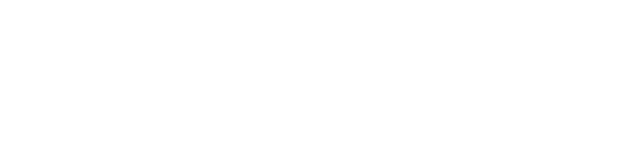
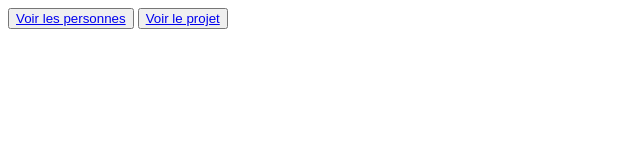
Before and after one commit to Ulfangur/Demineur, a plain HTML site: page Site web/index.html in a window 1280 px wide. Shown: the whole page, without its empty margins (0-640 px from the left). Drawn offline with Linux system fonts and the light colour scheme; files whose address does not match are found by name.

Commit message:
Site Infra
Début site avec infra et Nom fichiers a faire.

```diff
--- a/Site web/index.html
+++ b/Site web/index.html
@@ -11,6 +11,11 @@
             href="/imagesite.JPG"/>
     </head>
     <body>
-
+        <button>
+            <a href="Personnes.html">Voir les personnes</a>
+        </button>
+        <button>
+            <a href="Projet.html">Voir le projet</a>
+        </button>
     </body>
 </HTML>
```
